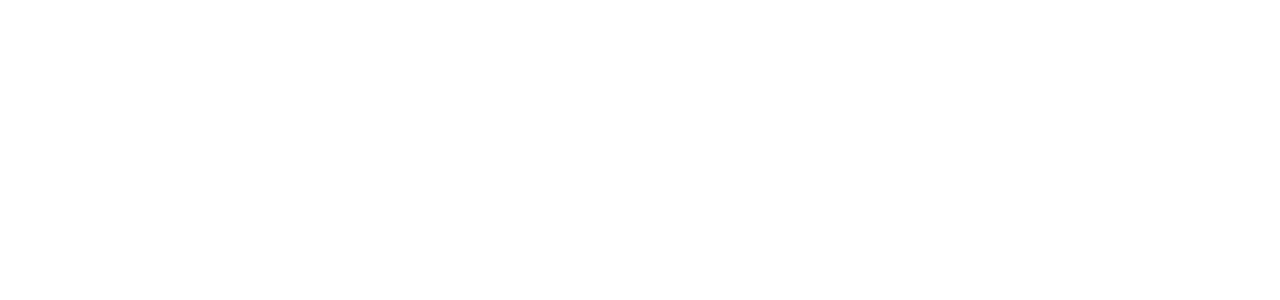
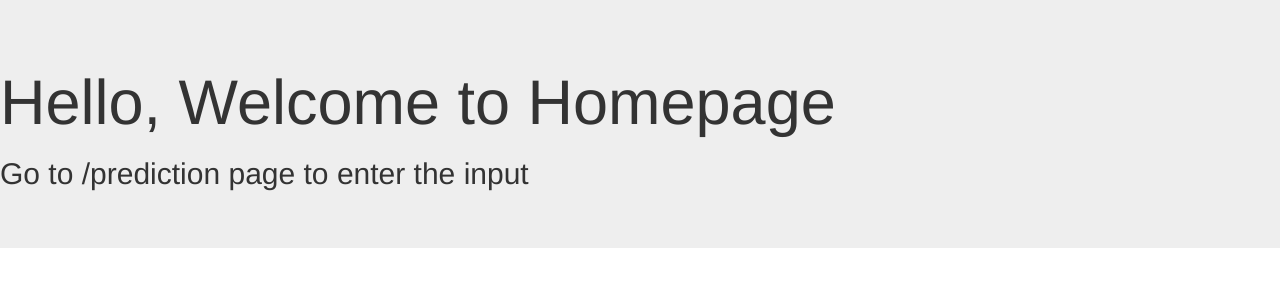
Before and after one commit to Gangadharbhuvan/Django_webapp_iris_classification, a Django app: page / in a window 1280 px wide. Before the commit the part shown is empty. Shown: the top 300 px of the page. Run offline with Django 3.2, Linux system fonts and the light colour scheme; some libraries are stand-ins or nearby versions.

Commit message:
adding templates tages in html files.

```diff
--- a/iris_classification/templates/iris_app/index.html
+++ b/iris_classification/templates/iris_app/index.html
@@ -1,12 +1,19 @@
 <!DOCTYPE html>
+{% load static %}
 <html>
     <head>
         <meta charset="utf-8">
         <title>Django Page</title>
+        <link rel="stylesheet" href="https://maxcdn.bootstrapcdn.com/bootstrap/3.4.1/css/bootstrap.min.css">
     </head>
 
     <body>
+        <div class="'container">
+            <div class="jumbotron">
+                <h1>Hello, Welcome to Homepage</h1>
+                <h2>Go to /prediction page to enter the input</h2>
+            </div>
+        </div>
     </body>
 
-
 </html>
--- a/iris_classification/templates/iris_app/prediction.html
+++ b/iris_classification/templates/iris_app/prediction.html
@@ -3,12 +3,15 @@
     <head>
         <meta charset="'utf-8">
         <title> Forms</title>
+        <link rel="stylesheet" href="https://maxcdn.bootstrapcdn.com/bootstrap/3.4.1/css/bootstrap.min.css">
     </head>
 
     <body>
         <h1>Enter the Details</h1>
         <div class=""container">
             <form method="POST">
+                {{form.as_p}}
+                {% csrf_token %}
                 <input type="submit" class="btn btn-primary" value="Submit">
             </form>
         </div>
```
